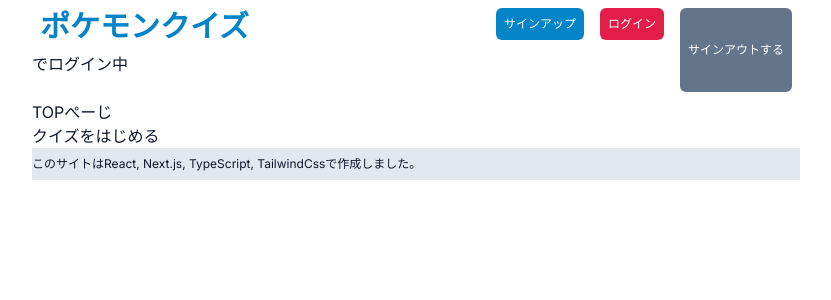
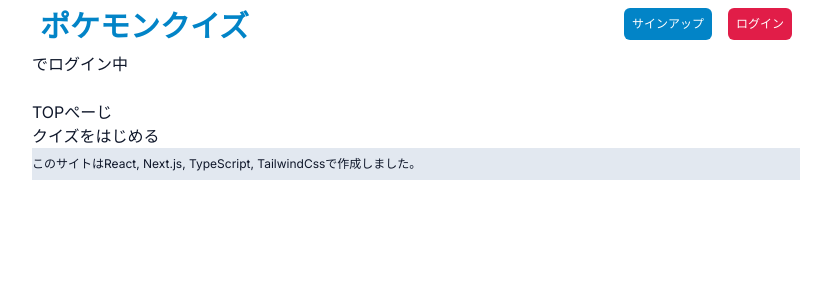
Before and after one commit to Yutassk/poke-api, a Next.js app: page / in a window 1280 px wide. Shown: the top 300 px of the page, without its empty margins (224-1055 px from the left). Built offline with nearby package versions, Linux system fonts and the light colour scheme; no server answers.

Commit message:
🎨 ログイン状態のオンオフでTOP画面のボタン切り替え

```diff
--- a/src/app/component/Firebase.tsx
+++ b/src/app/component/Firebase.tsx
@@ -1,8 +1,6 @@
 import { initializeApp } from "firebase/app";
 import { createUserWithEmailAndPassword, getAuth, signOut } from "firebase/auth";
-import firebase from "firebase/compat/app";
-import { FieldValue, Firestore, addDoc, collection, doc, getFirestore, serverTimestamp, setDoc } from "firebase/firestore";
-import { useContext } from "react";
+import { addDoc, collection, doc, getFirestore, serverTimestamp, setDoc } from "firebase/firestore";
 
 const firebaseConfig = {
   apiKey: process.env.NEXT_PUBLIC_API_KEY,
--- a/src/app/component/SigninBtn.tsx
+++ b/src/app/component/SigninBtn.tsx
@@ -7,7 +7,7 @@ import { useRouter } from "next/navigation";
 import { AuthContext } from "./AuthProvider";
 
 const SignInBtn = () => {
-  const { setUid, setName } = useContext(AuthContext);
+  const { uid, setUid, setName } = useContext(AuthContext);
   const router = useRouter();
 
   const SignOut = () => {
@@ -18,6 +18,12 @@ const SignInBtn = () => {
   };
 
   return (
+    <div>
+      {uid ? (
+        <button className="bg-slate-500 rounded-md text-white text-xs m-2 p-2" onClick={SignOut}>
+          サインアウトする
+        </button>
+      ) : (
         <div className="flex justify-around">
           <Link href={"/signup"}>
             <button className="bg-sky-600 rounded-md p-2 text-white text-xs m-2">サインアップ</button>
@@ -25,9 +31,8 @@ const SignInBtn = () => {
           <Link href={"/login"}>
             <button className="bg-rose-600 rounded-md p-2 text-white text-xs m-2">ログイン</button>
           </Link>
-      <button className="bg-slate-500 rounded-md text-white text-xs m-2 p-2" onClick={SignOut}>
-        サインアウトする
-      </button>
+        </div>
+      )}
     </div>
   );
 };
```
Lines whose indentation alone changed are shown as unchanged.
